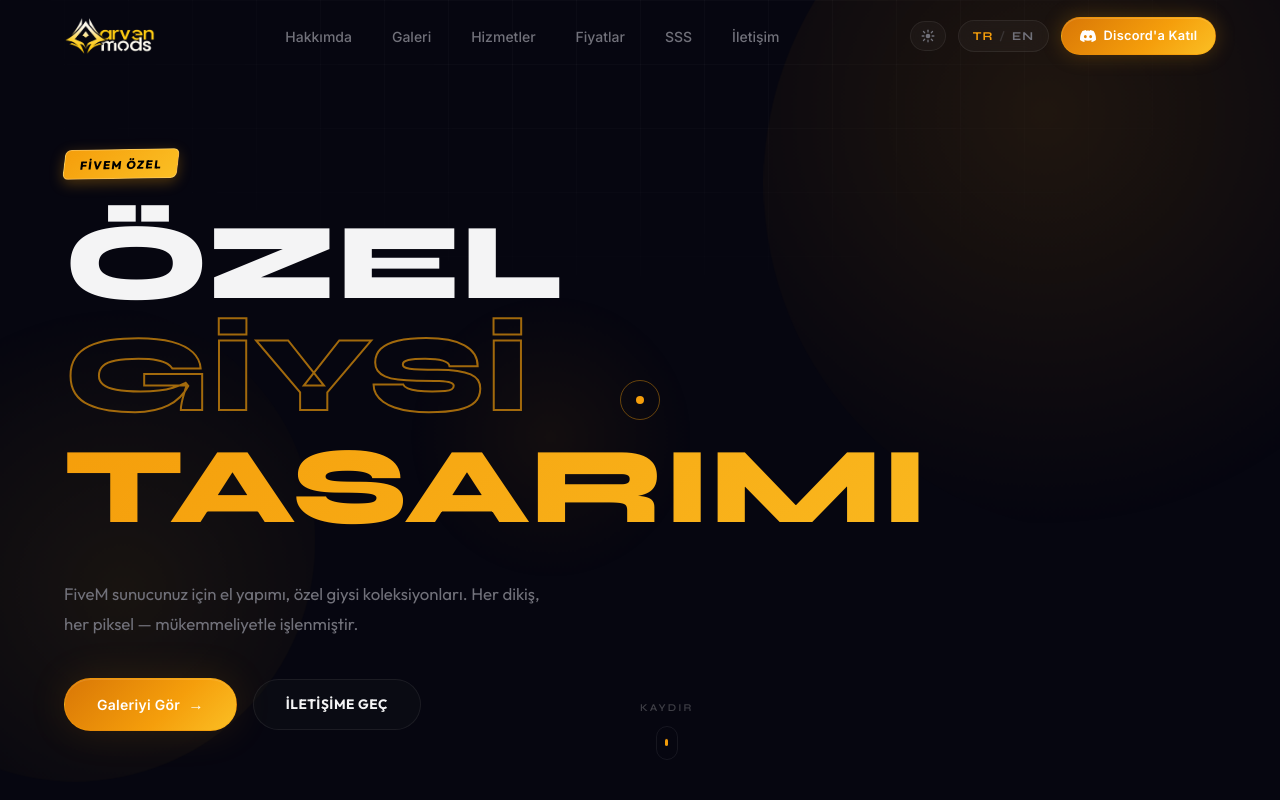
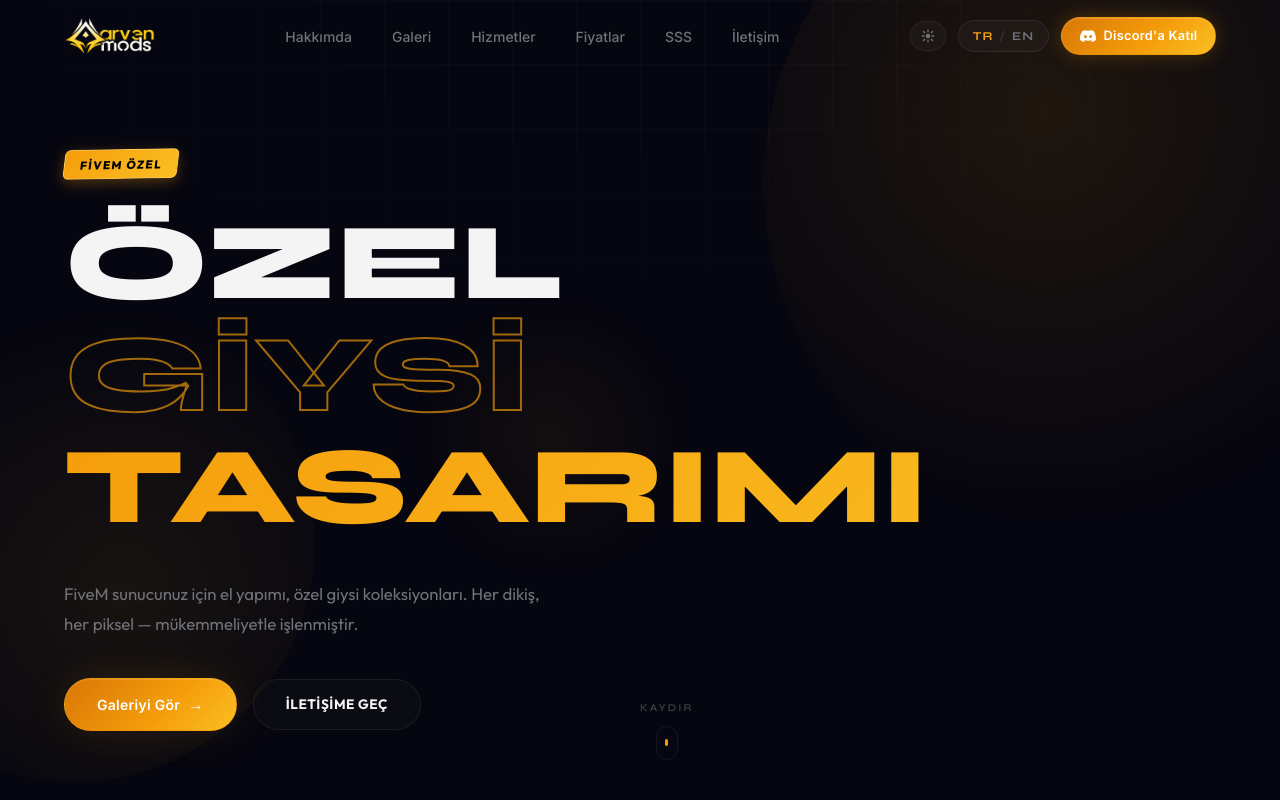
Before and after one commit to zamansenidesiler/arvensite, a React (Vite) app: page / in a window 1280 px wide. Shown: the top 800 px of the page. Built offline with nearby package versions, Linux system fonts and the light colour scheme; a web font is replaced by a local one.

Commit message:
chore: remove custom cursor

```diff
--- a/src/App.jsx
+++ b/src/App.jsx
@@ -6,7 +6,6 @@ import Hero from './components/Hero'
 import Marquee from './components/Marquee'
 import Footer from './components/Footer'
 import SectionLoader from './components/SectionLoader'
-import CustomCursor from './components/CustomCursor'
 
 const About = lazy(() => import('./components/About'))
 const Trust = lazy(() => import('./components/Trust'))
@@ -26,7 +25,6 @@ export default function App() {
   return (
     <LanguageProvider>
       <SeoHead />
-      <CustomCursor />
       <div className="scroll-progress" aria-hidden="true" />
       <Navbar />
       <main id="main-content">
```
